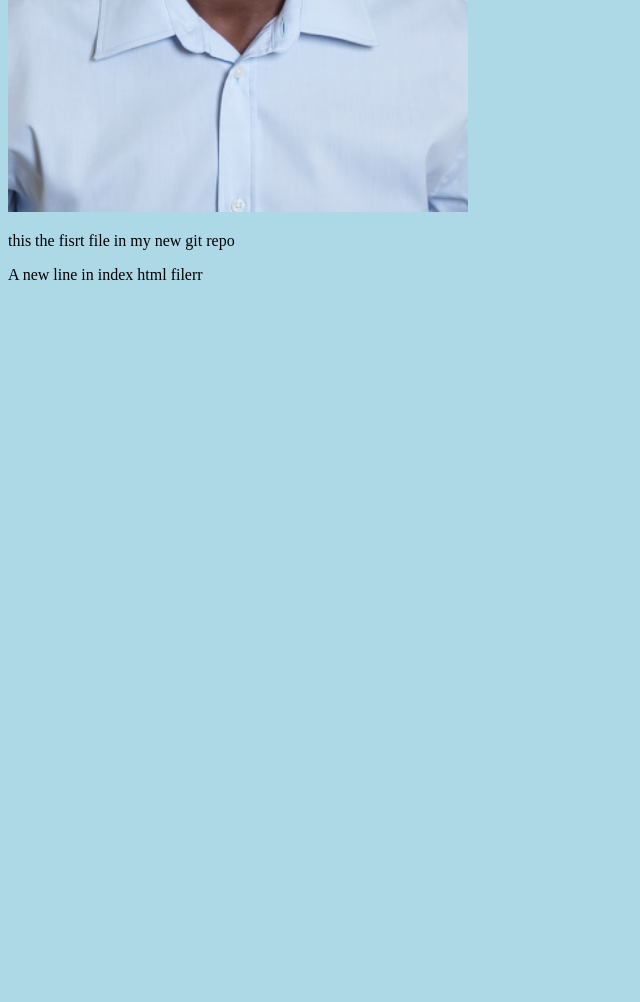
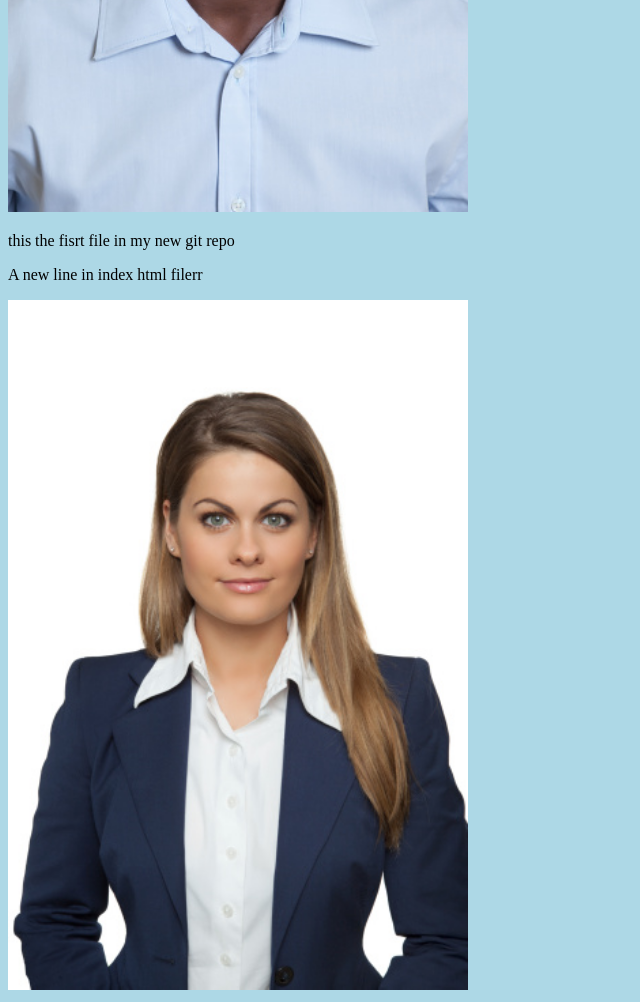
Before and after one commit to asonbede/git-tutorial-august, a plain HTML site: page index.html in a window 1280 px wide. Shown: the part 504-1506 px from the top of the page, without its empty margins (0-640 px from the left). Before the commit the page ends 804 px from the top, so only its background shows below. Drawn offline with Linux system fonts and the light colour scheme.

Commit message:
added new new image

```diff
--- a/index.html
+++ b/index.html
@@ -18,5 +18,12 @@
     </div>
     <p>this the fisrt file in my new git repo</p>
     <p>A new line in index html filerr</p>
+    <div>
+      <img
+        src="image-hello-git.jpg"
+        alt="image-hello-git"
+        style="width: 100%; max-width: 460px"
+      />
+    </div>
   </body>
 </html>
```
Also changed, not shown: image-hello-git.jpg (added).
